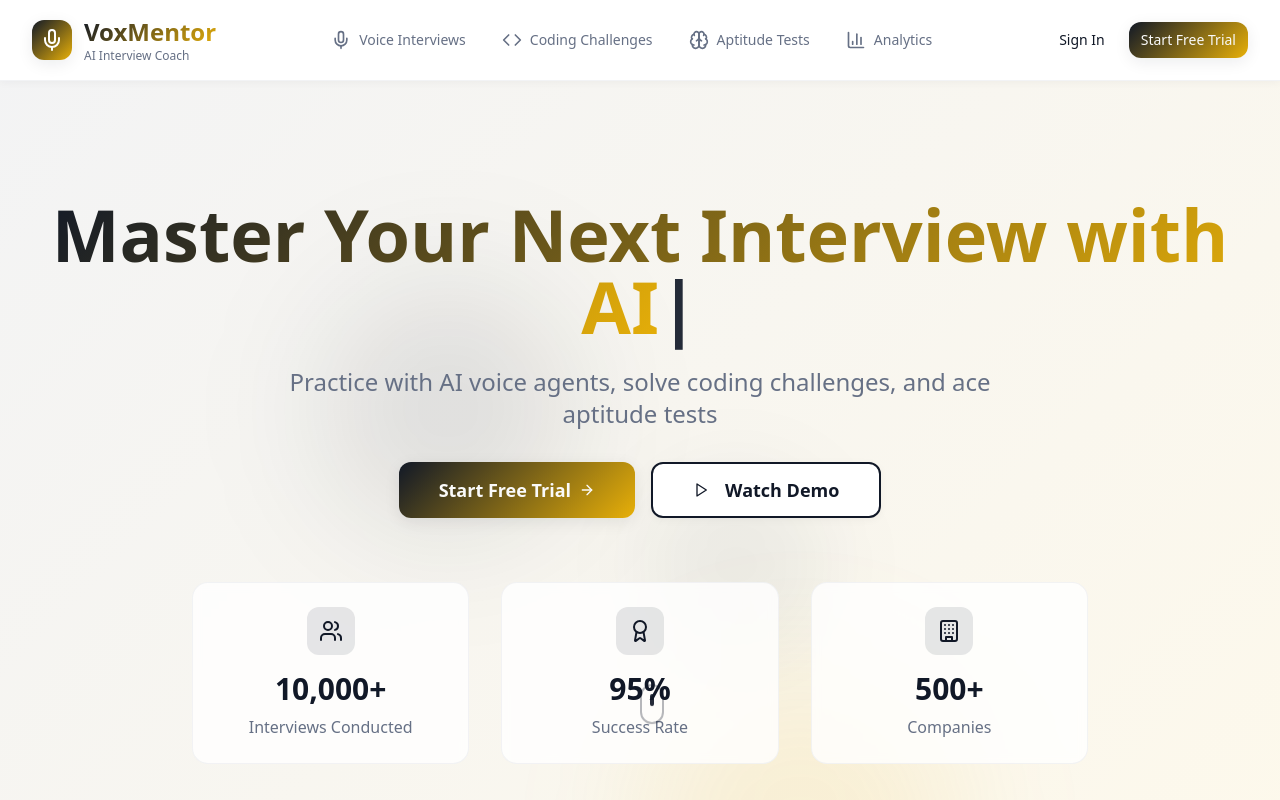
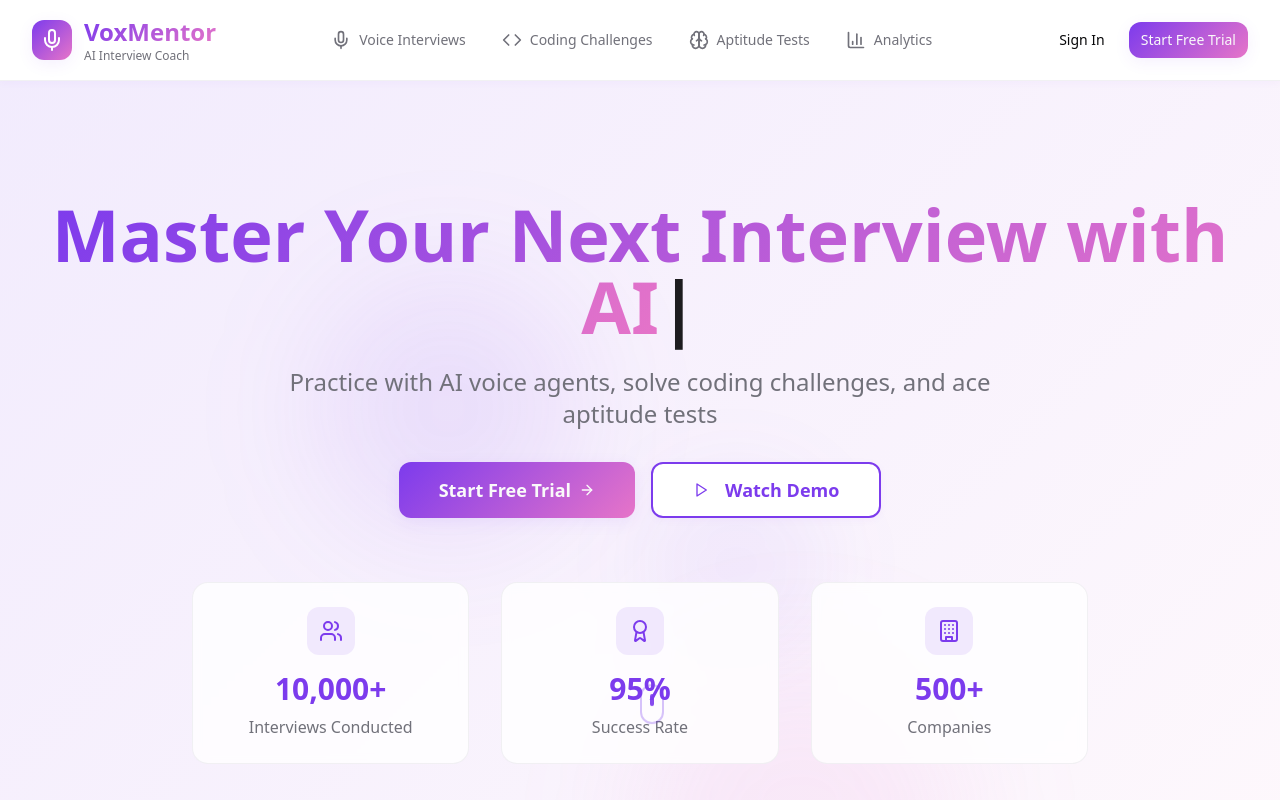
Before and after one commit to sharewheeks-boop/vox-ace-hub, a React (Vite) app: page / in a window 1280 px wide. Shown: the top 800 px of the page. Built offline with nearby package versions, Linux system fonts and the light colour scheme.

Commit message:
Reverted to commit 2de2914ec6e8e2c3b7767dd66df10074c8438cd5

```diff
--- a/src/index.css
+++ b/src/index.css
@@ -6,69 +6,69 @@
 
 @layer base {
   :root {
-    /* Core Brand Colors - Professional Navy & Gold Theme */
+    /* Core Brand Colors - Modern Purple/Pink Theme */
     --background: 0 0% 100%;
-    --foreground: 220 39% 11%;
+    --foreground: 240 10% 3.9%;
 
     /* Cards & Surfaces */
     --card: 0 0% 100%;
-    --card-foreground: 220 39% 11%;
-    --card-hover: 210 40% 98%;
+    --card-foreground: 240 10% 3.9%;
+    --card-hover: 240 4.8% 95.9%;
 
     /* Interactive Elements */
     --popover: 0 0% 100%;
-    --popover-foreground: 220 39% 11%;
+    --popover-foreground: 240 10% 3.9%;
 
     /* Primary Brand Colors */
-    --primary: 220 39% 11%;
+    --primary: 262 83% 58%;
     --primary-foreground: 0 0% 98%;
-    --primary-hover: 220 39% 8%;
+    --primary-hover: 262 83% 50%;
 
     /* Secondary Actions */
-    --secondary: 210 40% 96%;
-    --secondary-foreground: 220 39% 11%;
-    --secondary-hover: 210 40% 93%;
+    --secondary: 240 4.8% 95.9%;
+    --secondary-foreground: 240 10% 3.9%;
+    --secondary-hover: 240 5.9% 90%;
 
     /* Muted Elements */
-    --muted: 210 40% 93%;
-    --muted-foreground: 220 13% 46%;
+    --muted: 240 4.8% 95.9%;
+    --muted-foreground: 240 3.8% 46.1%;
 
     /* Accent Colors */
-    --accent: 45 93% 47%;
-    --accent-foreground: 220 39% 11%;
-    --accent-hover: 45 93% 42%;
+    --accent: 316 70% 68%;
+    --accent-foreground: 0 0% 98%;
+    --accent-hover: 316 70% 60%;
 
     /* Success & Status */
-    --success: 160 84% 39%;
+    --success: 142 76% 36%;
     --success-foreground: 0 0% 98%;
 
     /* Warning & Caution */
     --warning: 38 92% 50%;
-    --warning-foreground: 220 39% 11%;
+    --warning-foreground: 0 0% 98%;
 
     /* Destructive Actions */
     --destructive: 0 84% 60%;
     --destructive-foreground: 0 0% 98%;
 
     /* Form Elements */
-    --border: 220 13% 91%;
-    --input: 210 40% 96%;
-    --ring: 45 93% 47%;
+    --border: 240 5.9% 90%;
+    --input: 240 5.9% 90%;
+    --ring: 262 83% 58%;
 
     /* Design System */
     --radius: 0.75rem;
 
     /* Gradients */
-    --gradient-primary: linear-gradient(135deg, hsl(220 39% 11%), hsl(45 93% 47%));
-    --gradient-secondary: linear-gradient(135deg, hsl(210 40% 96%), hsl(210 40% 93%));
-    --gradient-hero: linear-gradient(135deg, hsl(220 39% 11% / 0.05), hsl(45 93% 47% / 0.08));
+    --gradient-primary: linear-gradient(135deg, hsl(262 83% 58%), hsl(316 70% 68%));
+    --gradient-secondary: linear-gradient(135deg, hsl(240 4.8% 95.9%), hsl(240 5.9% 90%));
+    --gradient-hero: linear-gradient(135deg, hsl(262 83% 58% / 0.1), hsl(316 70% 68% / 0.05));
     --gradient-glass: linear-gradient(135deg, hsl(0 0% 100% / 0.1), hsl(0 0% 100% / 0.05));
 
     /* Shadows */
-    --shadow-soft: 0 2px 8px hsl(220 39% 11% / 0.04);
-    --shadow-medium: 0 4px 16px hsl(220 39% 11% / 0.08);
-    --shadow-strong: 0 8px 32px hsl(220 39% 11% / 0.12);
-    --shadow-glow: 0 0 32px hsl(45 93% 47% / 0.3);
+    --shadow-soft: 0 2px 8px hsl(262 83% 58% / 0.04);
+    --shadow-medium: 0 4px 16px hsl(262 83% 58% / 0.08);
+    --shadow-strong: 0 8px 32px hsl(262 83% 58% / 0.12);
+    --shadow-glow: 0 0 32px hsl(262 83% 58% / 0.3);
 
     /* Animations */
     --transition-fast: all 0.15s cubic-bezier(0.4, 0, 0.2, 1);
```
